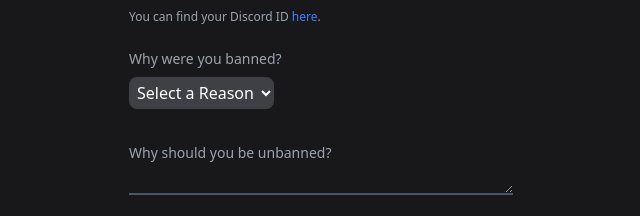
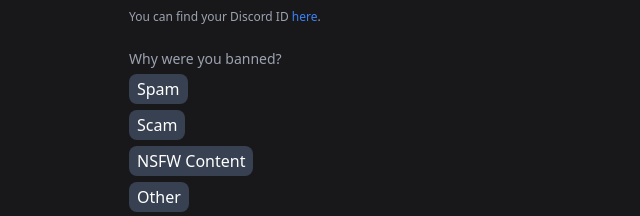
Before and after one commit to wdhdev/global-chat-appeal-website, a plain HTML site: page src/index.html in a window 1280 px wide. Shown: the part 249-465 px from the top of the page, without its empty margins (319-959 px from the left). Drawn offline with nearby package versions, Linux system fonts and the light colour scheme.

Commit message:
change to radio buttons

```diff
--- a/src/index.html
+++ b/src/index.html
@@ -25,18 +25,32 @@
             <h2 class="text-3xl font-bold mb-4">User Appeal</h2>
 
             <form id="user-appeal" class="mb-14" action="https://gc-api.wdh.gg/appeal/submit" method="POST">
-                <input type="text" name="id" minlength="17" maxlength="18" class="block py-2.5 px-0 w-full text-sm bg-transparent border-0 border-b-2 appearance-none border-gray-600 focus:outline-none focus:ring-0 focus:border-blue-600 peer mb-1" placeholder="Discord ID" required>
+                <input type="text" name="id" minlength="17" maxlength="18" class="block py-2.5 px-0 w-full text-sm bg-transparent border-0 border-b-2 appearance-none border-gray-600 focus:outline-none focus:ring-0 focus:border-blue-600 peer" placeholder="Discord ID" required>
                 <label for="id" class="block text-left text-gray-400 text-xs mt-3 mb-6">You can find your Discord ID <a class="text-blue-500 hover:text-blue-700 outline-transparent" href="https://support.discord.com/hc/en-us/articles/206346498-Where-can-I-find-my-User-Server-Message-ID">here</a>.</label>
 
                 <label for="banreason" class="block text-left text-sm text-gray-400 mb-2">Why were you banned?</label>
 
-                <select name="banreason" id="banreason" class="block left-0 bg-zinc-700 p-1 mb-6 rounded-lg outline-transparent" required>
-                    <option value="" disabled selected>Select a Reason</option>
-                    <option value="spam">Spam</option>
-                    <option value="scam">Scam</option>
-                    <option value="nsfw">NSFW Content</option>
-                    <option value="other">Other</option>
-                </select>
+                <div class="block text-left mb-6 rounded-lg">
+                    <div class="mb-3">
+                        <input type="radio" id="spam" name="banreason" value="spam" class="hidden peer">
+                        <label for="spam" class="cursor-pointer px-2 pt-1 pb-1 rounded-lg bg-gray-700 peer-checked:bg-gray-500">Spam</label>
+                    </div>
+
+                    <div class="mb-3">
+                        <input type="radio" id="scam" name="banreason" value="scam" class="hidden peer">
+                        <label for="scam" class="cursor-pointer px-2 pt-1 pb-1 rounded-lg bg-gray-700 peer-checked:bg-gray-500">Scam</label>
+                    </div>
+
+                    <div class="mb-3">
+                        <input type="radio" id="nsfw" name="banreason" value="nsfw" class="hidden peer">
+                        <label for="nsfw" class="cursor-pointer px-2 pt-1 pb-1 rounded-lg bg-gray-700 peer-checked:bg-gray-500">NSFW Content</label>
+                    </div>
+
+                    <div>
+                        <input type="radio" id="other" name="banreason" value="other" class="hidden peer">
+                        <label for="other" class="cursor-pointer px-2 pt-1 pb-1 rounded-lg bg-gray-700 peer-checked:bg-gray-500">Other</label>
+                    </div>
+                </div>
 
                 <textarea type="text" name="unbanreason" class="block py-2.5 px-0 w-full text-sm bg-transparent border-0 border-b-2 appearance-none border-gray-600 focus:outline-none focus:ring-0 focus:border-blue-600 peer mb-6" placeholder="Why should you be unbanned?" required></textarea>
 
```
